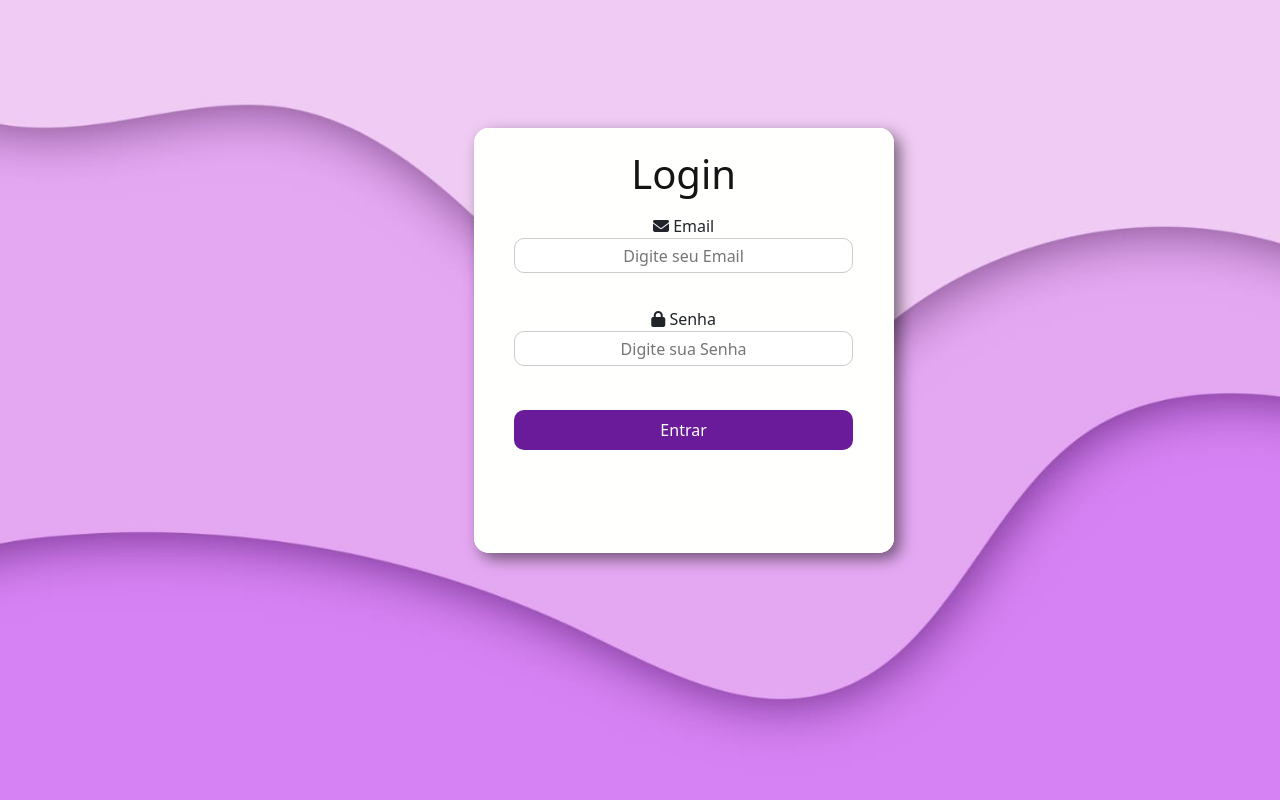
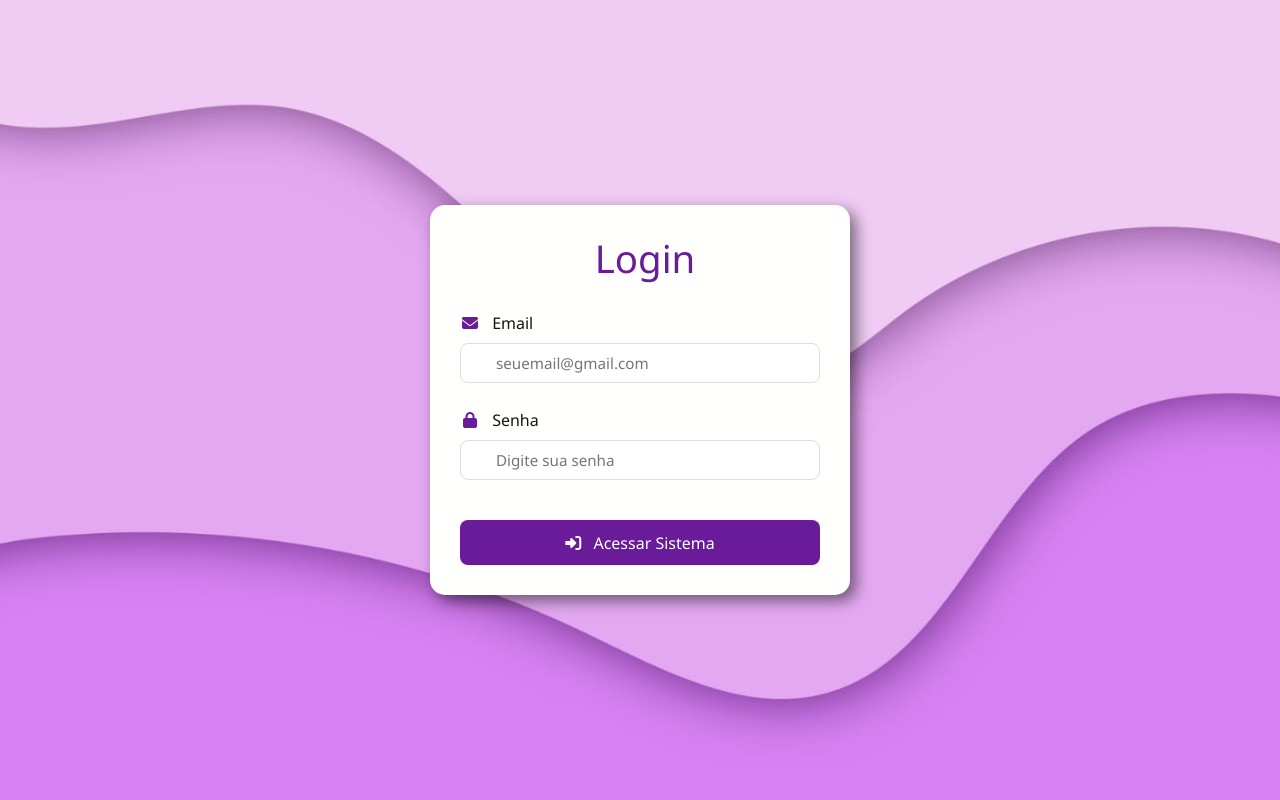
Before and after one commit to arthurf4321/ETC_TCC, a PHP site: page /assets/html/index.html in a window 1280 px wide. Run offline with PHP 8.4, Linux system fonts and the light colour scheme.

Commit message:
Alterei design login

```diff
--- a/assets/CSS/login.css
+++ b/assets/CSS/login.css
@@ -4,65 +4,84 @@ body {
     background-position: center center;
     background-repeat: no-repeat;
     background-attachment: fixed;
+    display: flex;
+    justify-content: center;
+    align-items: center;
+    min-height: 100vh;
+    margin: 0;
+    font-family: 'Segoe UI', Tahoma, Geneva, Verdana, sans-serif;
 }
 
-legend {
-    color: #141414;
-    font-size: 1.2em;
-    font-weight: bold;
-}
-
-fieldset {
-    text-align: center;
-    padding: 20px;
-    border: 2px solid #fffffe;
+.login-container {
     background-color: #fffffe;
     border-radius: 15px;
     width: 420px;
-    height: 425px;
-    margin-left: 37%;
-    margin-top: 10%;
-    display: flex;
-    flex-direction: column;
-    align-items: center;
+    padding: 30px;
     box-shadow: 6px 6px 15px rgba(0, 0, 0, 0.5);
 }
 
-form {
-    width: 100%;
+.login-title {
+    color: #6A1B9A;
+    text-align: center;
+    margin-bottom: 30px;
+    font-size: 2.4em;
+}
+
+.login-title i {
+    margin-right: 10px;
+}
+
+.form-group {
+    margin-bottom: 25px;
+}
+
+.form-group label {
+    display: block;
+    margin-bottom: 8px;
+    color: #141414;
+    font-weight: 500;
+}
+
+.form-group label i {
+    color: #6A1B9A;
+    margin-right: 8px;
+    width: 20px;
+    text-align: center;
 }
 
 input {
-    text-align: center;
-    width: 90%;
-    height: 35px;
-    border: 1px solid #ccc;
-    border-radius: 10px;
-    padding: 5px;
-    margin-bottom: 10px;
+    width: 100%;
+    height: 40px;
+    border: 1px solid #ddd;
+    border-radius: 8px;
+    padding: 0 15px 0 35px;
+    font-size: 0.95em;
+    transition: border-color 0.3s;
+}
+
+input:focus {
+    border-color: #6A1B9A;
+    outline: none;
 }
 
 .btn-login {
-    width: 90%;
-    height: 40px;
+    width: 100%;
+    height: 45px;
     background-color: #6A1B9A;
-    color: #fffffe;
+    color: white;
     border: none;
-    border-radius: 10px;
+    border-radius: 8px;
     font-size: 1em;
+    font-weight: 500;
     cursor: pointer;
-    margin-top: 10px;
+    margin-top: 15px;
+    transition: background-color 0.3s;
 }
 
 .btn-login:hover {
     background-color: #591781;
 }
 
-#linkRedirecionamento {
-    color: #707780;
-    text-decoration: none;
+.btn-login i {
+    margin-right: 8px;
 }
-
-#linkRedirecionamento:hover {
-    text-decoration: underline;
-}
--- a/assets/html/index.html
+++ b/assets/html/index.html
@@ -7,32 +7,36 @@
     <link rel="icon" href="../imgs/favicon.ico" type="image/x-icon">
     <link href="https://cdn.jsdelivr.net/npm/bootstrap@5.3.3/dist/css/bootstrap.min.css" rel="stylesheet">
     <script src="https://cdn.jsdelivr.net/npm/bootstrap@5.3.3/dist/js/bootstrap.bundle.min.js"></script>
-    <link rel="stylesheet" href="../CSS/login.css">
+    <link rel="stylesheet" href="../CSS/login.css?v=1.2">
     <link rel="stylesheet" href="https://cdnjs.cloudflare.com/ajax/libs/font-awesome/6.5.1/css/all.min.css">
     <link rel="stylesheet" href="https://cdnjs.cloudflare.com/ajax/libs/animate.css/4.1.1/animate.min.css"/>
     <script src="../JS/loginController.js" defer></script>
 </head>
 <body>
-    <fieldset class="animate__animated animate__fadeInRight">
-        <legend><h1>Login</h1></legend>
+    <div class="login-container animate__animated animate__fadeInRight">
+        <h1 class="login-title"><i class=""></i> Login</h1>
 
         <form id="formLogin" method="POST">
-            <i class="fas fa-envelope"></i>
-            <label>Email</label><br>
-            <input type="email" id="email" name="email" placeholder="Digite seu Email" required><br><br>
+            <div class="form-group">
+                <label for="email"><i class="fas fa-envelope"></i> Email</label>
+                <input type="email" id="email" name="email" placeholder="seuemail@gmail.com" required>
+            </div>
 
-            <i class="fas fa-lock"></i>
-            <label>Senha</label><br>
-            <input type="password" id="senha" name="senha" placeholder="Digite sua Senha" required><br><br>
+            <div class="form-group">
+                <label for="senha"><i class="fas fa-lock"></i> Senha</label>
+                <input type="password" id="senha" name="senha" placeholder="Digite sua senha" required>
+            </div>
 
-            <input type="submit" value="Entrar" id="buttonEntrar" class="btn-login"><br>
+            <button type="submit" class="btn-login">
+                <i class="fas fa-sign-in-alt"></i> Acessar Sistema
+            </button>
         </form>
-    </fieldset>
+    </div>
 
     <script>
         document.addEventListener('DOMContentLoaded', function() {
-            const fieldset = document.querySelector('fieldset');
-            fieldset.classList.add('animate__fadeInRight');
+            const loginContainer = document.querySelector('.login-container');
+            loginContainer.classList.add('animate__fadeInRight');
         });
     </script>
 </body>
```
Also changed, not shown: assets/html/cadastro.html (+5 -5 lines).
